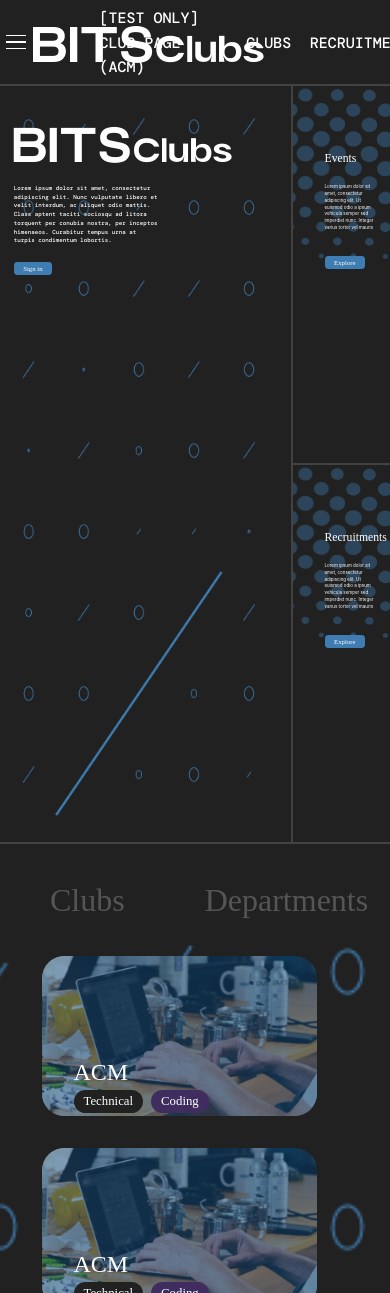
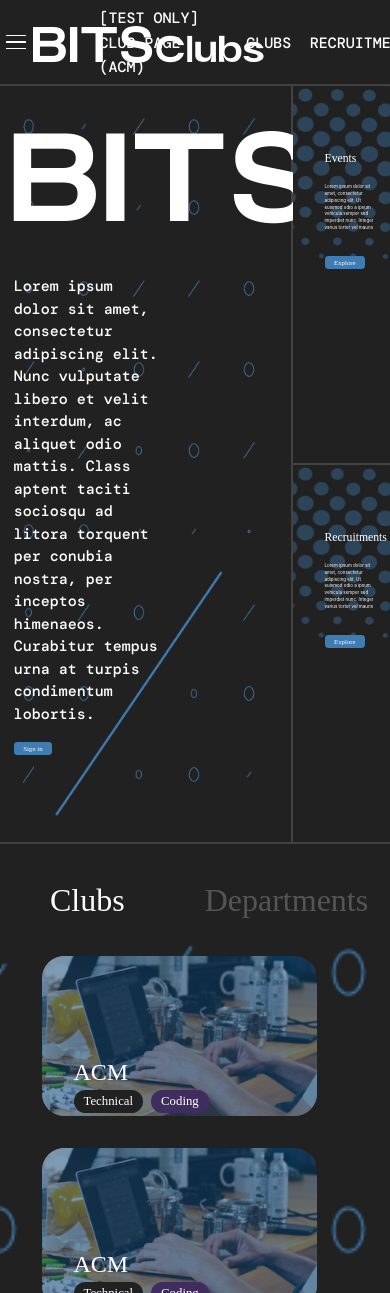
Before and after one commit to dvm-bitspilani/bits-club, a React (Vite) app: page / in a window 390 px wide. Shown: the top 1293 px of the page. Built offline with nearby package versions, Linux system fonts and the light colour scheme; a web font is replaced by a local one.

Commit message:
new: dept/club link

```diff
--- /dev/null
+++ b/src/routes/components/Landing Page/ClubSection.jsx
@@ -0,0 +1,20 @@
+import React from 'react'
+import ClubCard from './ClubCard.jsx'
+export default function ClubSection() {
+  return (
+    <>
+               <ClubCard clubName = 'ACM' role = 'Technical' skill='Coding'/>
+               <ClubCard clubName = 'ACM' role = 'Technical' skill='Coding'/>
+               <ClubCard clubName = 'ACM' role = 'Technical' skill='Coding'/>
+               <ClubCard clubName = 'ACM' role = 'Technical' skill='Coding'/>
+               <ClubCard clubName = 'ACM' role = 'Technical' skill='Coding'/>
+               <ClubCard clubName = 'ACM' role = 'Technical' skill='Coding'/>
+               <ClubCard clubName = 'ACM' role = 'Technical' skill='Coding'/>
+               <ClubCard clubName = 'ACM' role = 'Technical' skill='Coding'/>
+               <ClubCard clubName = 'ACM' role = 'Technical' skill='Coding'/>
+               <ClubCard clubName = 'ACM' role = 'Technical' skill='Coding'/>
+               <ClubCard clubName = 'ACM' role = 'Technical' skill='Coding'/>
+               <ClubCard clubName = 'ACM' role = 'Technical' skill='Coding'/>
+    </>
+  )
+}
--- /dev/null
+++ b/src/routes/components/Landing Page/DeptSection.jsx
@@ -0,0 +1,20 @@
+import React from 'react'
+import ClubCard from './ClubCard.jsx'
+export default function ClubSection() {
+  return (
+    <>
+               <ClubCard clubName = 'DVM' role = 'Technical' skill='Coding'/>
+               <ClubCard clubName = 'DVM' role = 'Technical' skill='Coding'/>
+               <ClubCard clubName = 'DVM' role = 'Technical' skill='Coding'/>
+               <ClubCard clubName = 'DVM' role = 'Technical' skill='Coding'/>
+               <ClubCard clubName = 'DVM' role = 'Technical' skill='Coding'/>
+               <ClubCard clubName = 'DVM' role = 'Technical' skill='Coding'/>
+               <ClubCard clubName = 'DVM' role = 'Technical' skill='Coding'/>
+               <ClubCard clubName = 'DVM' role = 'Technical' skill='Coding'/>
+               <ClubCard clubName = 'DVM' role = 'Technical' skill='Coding'/>
+               <ClubCard clubName = 'DVM' role = 'Technical' skill='Coding'/>
+               <ClubCard clubName = 'DVM' role = 'Technical' skill='Coding'/>
+               <ClubCard clubName = 'DVM' role = 'Technical' skill='Coding'/>
+    </>
+  )
+}
--- a/src/routes/components/Landing Page/LandingPage.css
+++ b/src/routes/components/Landing Page/LandingPage.css
@@ -181,7 +181,7 @@
 #second-landing-page-clubs-link{
     font-family: 'Nollasans';
     font-size: 2rem;
-    color: rgba(255, 255, 255, 0.237);
+    color: white;
 }
 #second-landing-page-departments-link{
     font-family: 'Nollasans';
@@ -196,6 +196,7 @@
     gap: 2rem;
     padding-right: 2rem;
     padding-left: -2rem;
+    margin-bottom: 1rem;
 }
 .landing-page-card{
     background-size: cover;
@@ -284,3 +285,17 @@
     position: absolute;
     top: -200px;
 }
+
+@media screen and (max-width: 1000px) {
+    .first-landing-page-bits{
+        font-size: 100px;
+
+    }
+    .first-landing-page-clubs{
+        font-size: 70px;
+    }
+    .first-landing-page-small-text{
+        font-size: 15px;
+    }
+
+  }
--- a/src/routes/components/Landing Page/LandingPage.jsx
+++ b/src/routes/components/Landing Page/LandingPage.jsx
@@ -1,11 +1,43 @@
 import './LandingPage.css'
 import './ClubCard.jsx'
-import ClubCard from './ClubCard.jsx'
+import ClubSection from './ClubSection.jsx'
+import DeptSection from './DeptSection.jsx'
 import barImage from "../../../Assets/Scroll.png"
 import scrollPositionImage from "../../../Assets/Subtract.png"
-import { useCallback } from 'react'
+import { useCallback, useState } from 'react'
 import { Link } from 'react-router-dom'
 export default function LandingPage() {
+    const [clubsShow, setClubsShow ] = useState(true);
+    const [deptShow, setDeptShow] = useState(false);
+    const colorChangeClubs = (e) => {
+        e.preventDefault();
+        console.log('clicked');
+        setClubsShow(true)
+        setDeptShow(false)
+        if(document.querySelector('#second-landing-page-clubs-link').style.color === 'white'){
+        document.querySelector('#second-landing-page-departments-link').style.color = 'rgba(255, 255, 255, 0.237)'
+
+    }
+        else{
+        document.querySelector('#second-landing-page-clubs-link').style.color = 'white'
+        document.querySelector('#second-landing-page-departments-link').style.color = 'rgba(255, 255, 255, 0.237)'
+    }
+
+    }
+    const colorChangeDepartments = (e) => {
+        e.preventDefault();
+        setClubsShow(false)
+        setDeptShow(true)
+        console.log('clicked')
+        if(document.querySelector('#second-landing-page-departments-link').style.color === 'white'){
+        document.querySelector('#second-landing-page-clubs-link').style.color = 'rgba(255, 255, 255, 0.237)'
+    }
+        else{
+        document.querySelector('#second-landing-page-departments-link').style.color = 'white'
+        document.querySelector('#second-landing-page-clubs-link').style.color = 'rgba(255, 255, 255, 0.237)'
+    }
+
+    }
     return (
         <>
         <div className="container">
@@ -57,23 +89,13 @@
         <div className="second-landing-page">
         <div className="second-landing-page-wrapper">
             <div className="second-landing-page-links">
-               <a href="#" id='second-landing-page-clubs-link'>Clubs</a>
-               <a href="#" id='second-landing-page-departments-link'>Departments</a>
+               <a href="#" id='second-landing-page-clubs-link' onClick={colorChangeClubs}>Clubs</a>
+               <a href="#" id='second-landing-page-departments-link' onClick={colorChangeDepartments}>Departments</a>
             </div>
             <div className="second-landing-page-cards-scrollbar-wrapper">
             <div className="second-landing-page-cards-wrapper">
-               <ClubCard clubName = 'ACM' role = 'Technical' skill='Coding'/>
-               <ClubCard clubName = 'ACM' role = 'Technical' skill='Coding'/>
-               <ClubCard clubName = 'ACM' role = 'Technical' skill='Coding'/>
-               <ClubCard clubName = 'ACM' role = 'Technical' skill='Coding'/>
-               <ClubCard clubName = 'ACM' role = 'Technical' skill='Coding'/>
-               <ClubCard clubName = 'ACM' role = 'Technical' skill='Coding'/>
-               <ClubCard clubName = 'ACM' role = 'Technical' skill='Coding'/>
-               <ClubCard clubName = 'ACM' role = 'Technical' skill='Coding'/>
-               <ClubCard clubName = 'ACM' role = 'Technical' skill='Coding'/>
-               <ClubCard clubName = 'ACM' role = 'Technical' skill='Coding'/>
-               <ClubCard clubName = 'ACM' role = 'Technical' skill='Coding'/>
-               <ClubCard clubName = 'ACM' role = 'Technical' skill='Coding'/>
+                {clubsShow && <ClubSection />}
+                {deptShow && <DeptSection />}
                </div>
                <div className="second-landing-page-scrollbar-wrapper">
                 <img src={barImage} alt="scrollBar" id='scrollbar-image'/>
```
Also changed, not shown: src/routes/components/Landing Page/DeptCard.jsx (added, +14 -0 lines).
